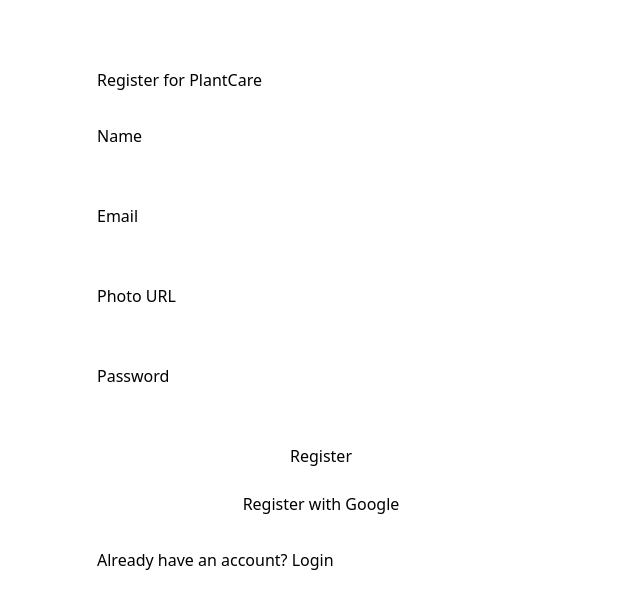
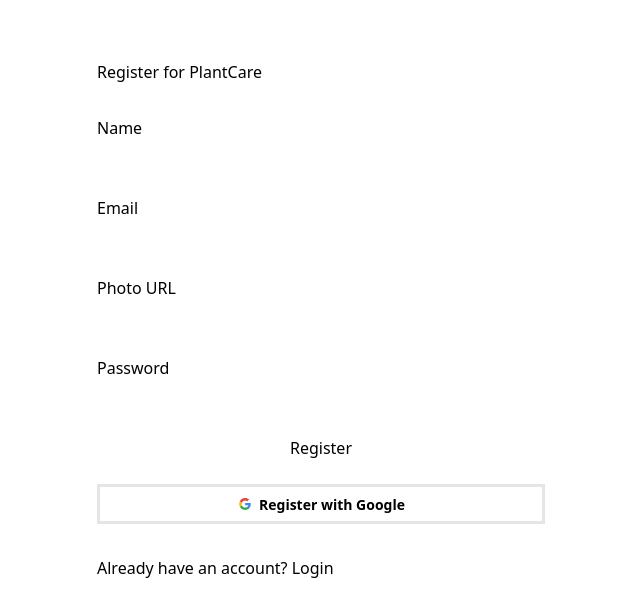
Before and after one commit to ItsMoumita/plant-care-client, a React (Vite) app: page /register in a window 1280 px wide. Shown: the top 616 px of the page, without its empty margins (319-959 px from the left). Built offline with nearby package versions, Linux system fonts and the light colour scheme; no server answers.

Commit message:
shows datas in all plants page

```diff
--- a/src/Pages/AddPlants.jsx
+++ b/src/Pages/AddPlants.jsx
@@ -132,7 +132,7 @@
       <div className="bg-[#e6ffe6]">
         <Navbar></Navbar>
 
-  <div className="max-w-5xl mx-auto p-8  bg-[#e6ffe6]  border shadow-lg mt-22 ">
+  <div className="max-w-5xl mx-auto p-8  bg-[#e6ffe6] shadow-lg mt-22 ">
       <h2 className="text-3xl font-bold mb-6 text-green-800 text-center">Add a New Plant</h2>
       <form onSubmit={handleSubmit} className="space-y-4">
         <div>
--- a/src/Pages/MyPlants.jsx
+++ b/src/Pages/MyPlants.jsx
@@ -59,7 +59,7 @@
     return (
         <div>
             <Navbar />
-            <div className="p-6 md:p-12 mx-auto mt-22 bg-[#e6ffe6] dark:bg-[#c7ecc7] font-semibold dark:text-black">
+            <div className="p-6 md:p-12 mx-auto md:min-h-[60vh] mt-22 bg-[#e6ffe6] dark:bg-[#c7ecc7] font-semibold dark:text-black">
                 <h2 className="text-2xl font-semibold mb-4 text-green-900 dark:text-[#0d3c29] text-center">My Plants</h2>
 
                 <div className="max-w-11/12 mx-auto overflow-x-auto">
--- a/src/Pages/Register.jsx
+++ b/src/Pages/Register.jsx
@@ -228,12 +228,14 @@
                     {loading ? "Registering..." : "Register"}
                 </button>
 
-                <button
+                 <button
                     type="button"
                     onClick={handleGoogleLogin}
-                    className="bg-white text-[#06402B] font-semibold py-2 rounded hover:bg-[#e0f5eb] border border-[#1a5c3a] transition-colors"
+                    className="btn bg-white text-black border-[#e5e5e5]"
+                    disabled={loading}
                 >
-                    Register with Google
+                    <svg aria-label="Google logo" width="16" height="16" xmlns="http://www.w3.org/2000/svg" viewBox="0 0 512 512"><g><path d="m0 0H512V512H0" fill="#fff"></path><path fill="#34a853" d="M153 292c30 82 118 95 171 60h62v48A192 192 0 0190 341"></path><path fill="#4285f4" d="m386 400a140 175 0 0053-179H260v74h102q-7 37-38 57"></path><path fill="#fbbc02" d="m90 341a208 200 0 010-171l63 49q-12 37 0 73"></path><path fill="#ea4335" d="m153 219c22-69 116-109 179-50l55-54c-78-75-230-72-297 55"></path></g></svg>
+                     Register with Google
                 </button>
 
                 <div className="text-center text-[#b6ffb6] mt-2">
```
